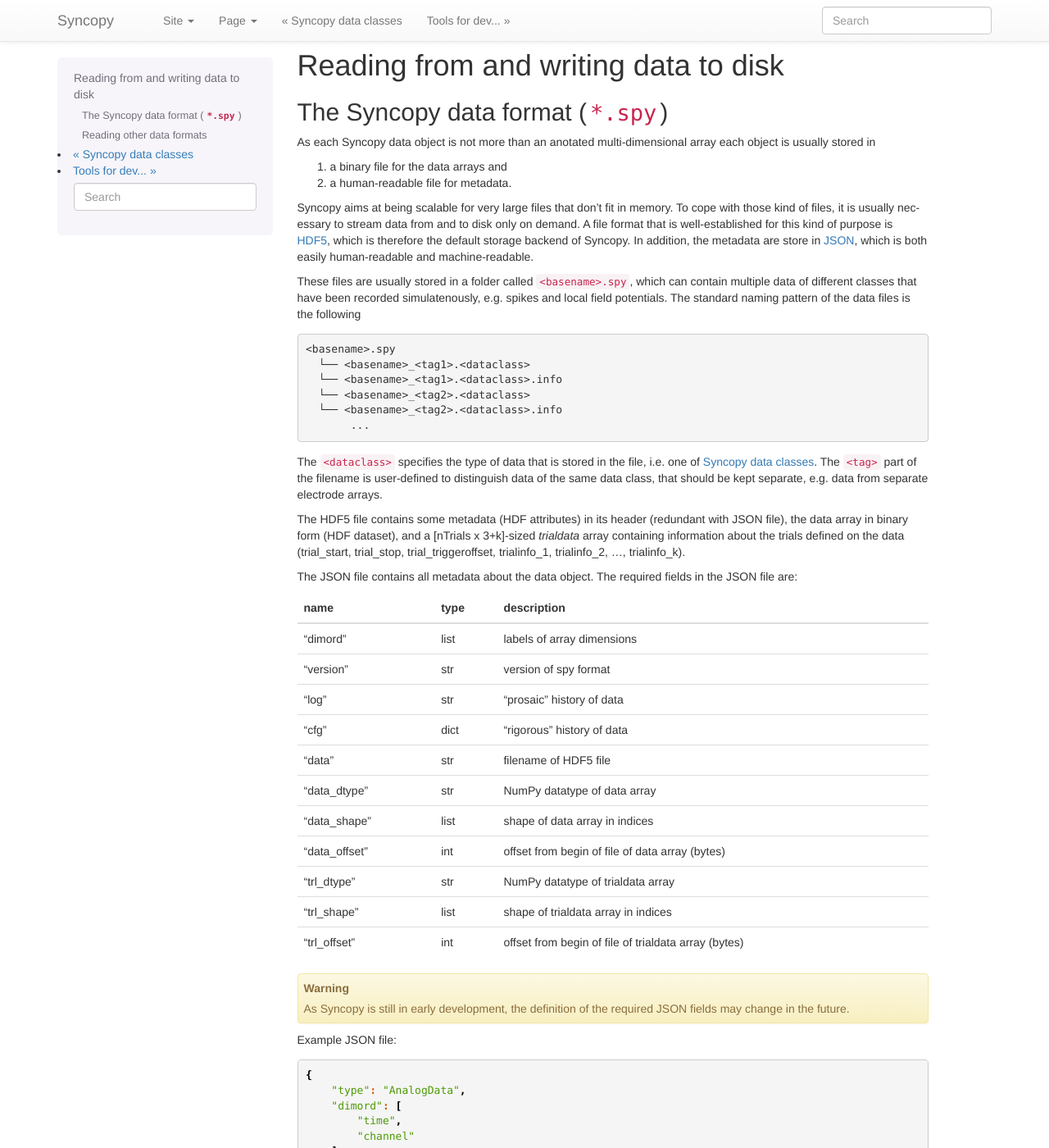
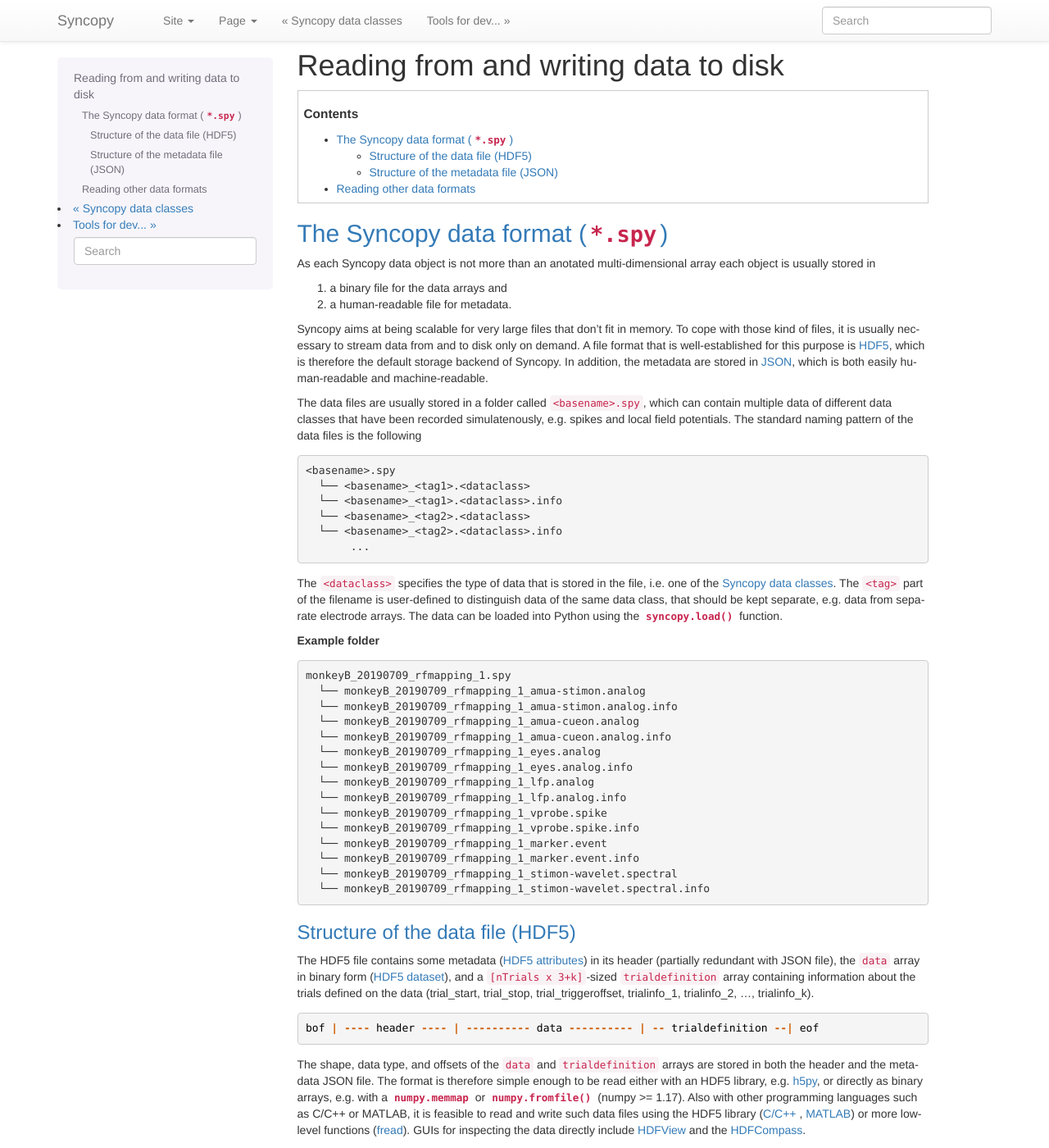
Before and after one commit to esi-neuroscience/syncopy, a Sphinx documentation site: the page built from doc/source/developer/io.rst, in a window 1280 px wide and 1400 px high. Shown: the whole window at 82% size. Built offline with Sphinx 7.4.7, drawn with Linux system fonts in a browser that asks for light colours; some of the changed text lies outside the part shown.

Commit message:
NEW: Updated documentation on file format
* Added example folder structure
* Added description and informational links of HDF5 file structure
   including ASCII art

```diff
--- a/doc/source/developer/io.rst
+++ b/doc/source/developer/io.rst
@@ -1,5 +1,10 @@
 Reading from and writing data to disk
 =====================================
+
+.. contents::
+    Contents
+    :local:
+
 
 The Syncopy data format (``*.spy``)
 -----------------------------------
@@ -12,14 +17,14 @@
 
 Syncopy aims at being scalable for very large files that don't fit in memory. To
 cope with those kind of files, it is usually necessary to stream data from and
-to disk only on demand. A file format that is well-established for this kind of
+to disk only on demand. A file format that is well-established for this
 purpose is `HDF5 <https://www.hdfgroup.org/>`_, which is therefore the default
-storage backend of Syncopy. In addition, the metadata are store in `JSON
+storage backend of Syncopy. In addition, the metadata are stored in `JSON
 <https://en.wikipedia.org/wiki/JSON>`_, which is both easily human-readable
 and machine-readable.
 
-These files are usually stored in a folder called ``<basename>.spy``, which can
-contain multiple data of different classes that have been recorded
+The data files are usually stored in a folder called ``<basename>.spy``, which
+can contain multiple data of different data classes that have been recorded
 simulatenously, e.g. spikes and local field potentials. The standard naming
 pattern of the data files is the following
 
@@ -33,15 +38,69 @@
            ...
 
 The ``<dataclass>`` specifies the type of data that is stored in the file, i.e.
-one of :ref:`Syncopy data classes`. The ``<tag>`` part of the filename is
+one of the :ref:`Syncopy data classes`. The ``<tag>`` part of the filename is
 user-defined to distinguish data of the same data class, that should be kept
-separate, e.g. data from separate electrode arrays.
+separate, e.g. data from separate electrode arrays. The data can be loaded into
+Python using the :func:`syncopy.load` function.
 
-The HDF5 file contains some metadata (HDF attributes) in its header (redundant
-with JSON file), the data array in binary form (HDF dataset), and a [nTrials x
-3+k]-sized `trialdata` array containing information about the trials defined on
-the data (trial_start, trial_stop, trial_triggeroffset, trialinfo_1,
+
+**Example folder**
+
+::
+
+    monkeyB_20190709_rfmapping_1.spy
+      └── monkeyB_20190709_rfmapping_1_amua-stimon.analog
+      └── monkeyB_20190709_rfmapping_1_amua-stimon.analog.info
+      └── monkeyB_20190709_rfmapping_1_amua-cueon.analog
+      └── monkeyB_20190709_rfmapping_1_amua-cueon.analog.info
+      └── monkeyB_20190709_rfmapping_1_eyes.analog
+      └── monkeyB_20190709_rfmapping_1_eyes.analog.info
+      └── monkeyB_20190709_rfmapping_1_lfp.analog
+      └── monkeyB_20190709_rfmapping_1_lfp.analog.info
+      └── monkeyB_20190709_rfmapping_1_vprobe.spike
+      └── monkeyB_20190709_rfmapping_1_vprobe.spike.info
+      └── monkeyB_20190709_rfmapping_1_marker.event
+      └── monkeyB_20190709_rfmapping_1_marker.event.info
+      └── monkeyB_20190709_rfmapping_1_stimon-wavelet.spectral
+      └── monkeyB_20190709_rfmapping_1_stimon-wavelet.spectral.info
+
+
+
+Structure of the data file (HDF5)
+^^^^^^^^^^^^^^^^^^^^^^^^^^^^^^^^^
+
+The HDF5 file contains some metadata (`HDF5 attributes
+<http://docs.h5py.org/en/stable/high/attr.html>`_) in its header (partially
+redundant with JSON file), the ``data`` array in binary form (`HDF5 dataset
+<http://docs.h5py.org/en/stable/high/dataset.html>`_), and a ``[nTrials x
+3+k]``-sized ``trialdefinition`` array containing information about the trials
+defined on the data (trial_start, trial_stop, trial_triggeroffset, trialinfo_1,
 trialinfo_2, ..., trialinfo_k).
+
+::
+
+    bof | ---- header ---- | ---------- data ---------- | -- trialdefinition --| eof
+
+
+The shape, data type, and offsets of the ``data`` and ``trialdefinition`` arrays
+are stored in both the header and the metadata JSON file. The format is
+therefore simple enough to be read either with an HDF5 library, e.g. `h5py
+<https://www.h5py.org/>`_, or directly as binary arrays, e.g. with a
+:class:`numpy.memmap` or :func:`numpy.fromfile` (numpy >= 1.17). Also with other
+programming languages such as C/C++ or MATLAB, it is feasible to read and write
+such data files using the HDF5 library (`C/C++
+<https://portal.hdfgroup.org/display/HDF5/Examples+from+Learning+the+Basics>`_ ,
+`MATLAB
+<https://de.mathworks.com/help/matlab/high-level-functions.html?s_tid=CRUX_lftnav>`_)
+or more low-level functions (`fread
+<https://de.mathworks.com/help/matlab/ref/fread.html>`_). GUIs for inspecting
+the data directly include `HDFView
+<https://www.hdfgroup.org/downloads/hdfview/>`_ and the `HDFCompass
+<https://github.com/HDFGroup/hdf-compass>`_.
+
+
+Structure of the metadata file (JSON)
+^^^^^^^^^^^^^^^^^^^^^^^^^^^^^^^^^^^^^
 
 The JSON file contains all metadata about the data object. The required fields
 in the JSON file are:
@@ -125,6 +184,9 @@
 data into Syncopy is however relatively straightforward, if you're able to read
 your data into Python, e.g. by using `NEO <http://neuralensemble.org/neo/>`_.
 
-Similar to :func:`syncopy.load_spy` you'll have to write a function that creates
-an empty data object (e.g. `syncopy.AnalogData`) and fill the ``data`` property
-with an index-able array as well as the annotation fields.
+Similar to :func:`syncopy.load` you'll have to write a function that creates an
+empty data object (e.g. :class:`syncopy.AnalogData`) and fills the ``data``
+property with an index-able array as well as the metadata properties.
+
+In future releases of Syncopy, example reading routines and/or exporting
+functions may be provided.
```
